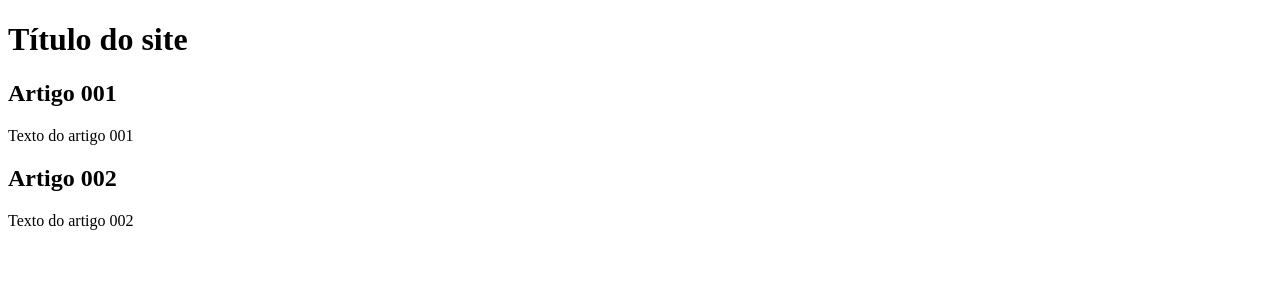
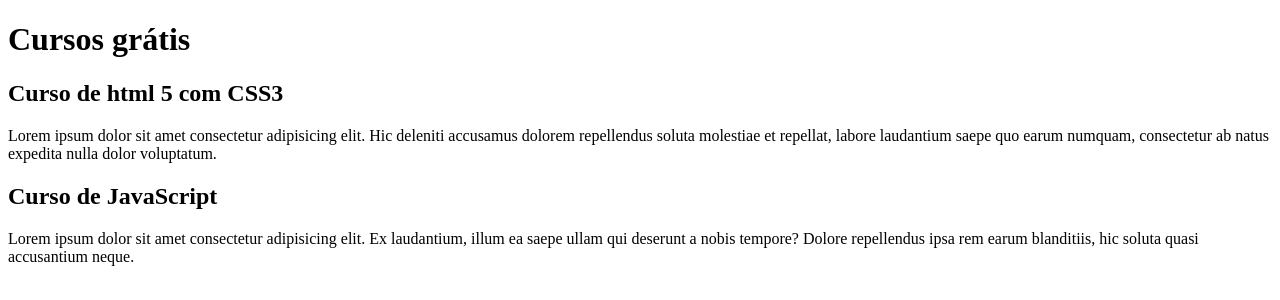
Before and after one commit to lucaspereirag/projeto-site, a plain HTML site: page index.html in a window 1280 px wide. Drawn offline with Linux system fonts and the light colour scheme.

Commit message:
Comecei a escrever o conteudo

```diff
--- a/index.html
+++ b/index.html
@@ -8,16 +8,16 @@
 <body>
     <main>
         <header>
-            <h1>Título do site</h1>
+            <h1>Cursos grátis</h1>
         </header>
         <article>
-            <h2>Artigo 001</h2>
-            <p>Texto do artigo 001</p>
+            <h2>Curso de html 5 com CSS3</h2>
+            <p>Lorem ipsum dolor sit amet consectetur adipisicing elit. Hic deleniti accusamus dolorem repellendus soluta molestiae et repellat, labore laudantium saepe quo earum numquam, consectetur ab natus expedita nulla dolor voluptatum.</p>
         </article>
 
         <article>
-            <h2>Artigo 002</h2>
-            <p>Texto do artigo 002</p>
+            <h2>Curso de JavaScript</h2>
+            <p>Lorem ipsum dolor sit amet consectetur adipisicing elit. Ex laudantium, illum ea saepe ullam qui deserunt a nobis tempore? Dolore repellendus ipsa rem earum blanditiis, hic soluta quasi accusantium neque.</p>
         </article>
     </main>
 
```
